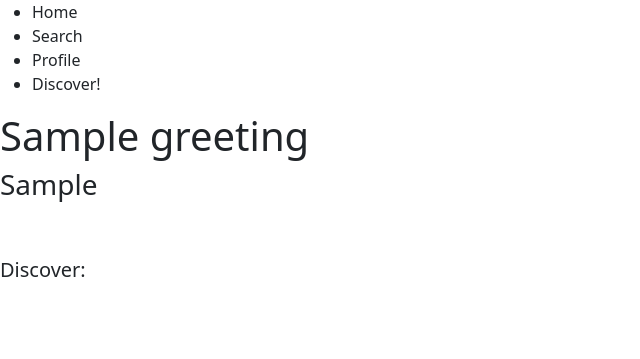
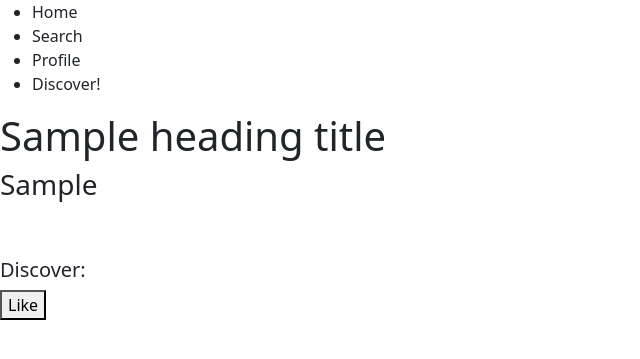
Before and after one commit to KevFrancisco/cs50-web-capstone, a Django app: template films/templates/films/index.html in a window 1280 px wide. Shown: the top 359 px of the page, without its empty margins (0-640 px from the left). Run offline with Django 3.2, Linux system fonts and the light colour scheme; the template is opened without the code that fills it: most values are stand-ins (such as "Sample title", 1, 10 or a date in 2020); some libraries are stand-ins or nearby versions.

Commit message:
start react components

```diff
--- /dev/null
+++ b/films/static/films/js/react_sample.js
@@ -0,0 +1,25 @@
+'use strict';
+
+const e = React.createElement;
+
+class LikeButton extends React.Component {
+  constructor(props) {
+    super(props);
+    this.state = { liked: false };
+  }
+
+  render() {
+    if (this.state.liked) {
+      return 'You liked this.';
+    }
+
+    return e(
+      'button',
+      { onClick: () => this.setState({ liked: true }) },
+      'Like'
+    );
+  }
+}
+
+const domContainer = document.querySelector('#like_button_container');
+ReactDOM.render(e(LikeButton), domContainer);
--- a/films/templates/films/index.html
+++ b/films/templates/films/index.html
@@ -3,7 +3,7 @@
 {% block body %}
 <div>
     <h1>
-        {{greeting}}
+        {{heading_title}}
     </h1>
     <h3>
         {{api_str}}
@@ -19,7 +19,21 @@
     {#     <pre id="json-raw"></pre> #}
     {#    <script src="{% static 'films/js/discover.js' %}"></script> #}
     {#     <button class="btn btn-primary btn-lg" onClick="discover('{{api_key}}')">LOAD!</button> #}
-   {# </div> #}
+    {# </div> #}
+
+    {# REACT TUT #}
+
+    <div id="like_button_container"></div>
+    <!-- Load React. -->
+    <!-- Note: when deploying, replace "development.js" with "production.min.js". -->
+    <script src="https://unpkg.com/react@17/umd/react.development.js" crossorigin></script>
+    <script src="https://unpkg.com/react-dom@17/umd/react-dom.development.js" crossorigin></script>
+
+    <!-- Load our React component. -->
+    <script src="{% static 'films/js/react_sample.js' %}"></script>
+    <link rel="stylesheet" href="{% static 'films/css/bootstrap.min.css' %}">
+
+    {# END REACT TUT #}
 
 </div>
 
--- a/films/views.py
+++ b/films/views.py
@@ -4,7 +4,7 @@ import os, json, urllib
 from django.shortcuts import render, HttpResponse, HttpResponseRedirect
 
 def index(request):
-    greeting = "Commence Capstone: Films"
+    heading_title = "ShowPot!"
     api_key = os.environ.get("TMDB_API_KEY")
 
     # url = f"https://api.themoviedb.org/3/discover/movie?api_key={api_key}&language=en-US&sort_by=popularity.desc&include_adult=false&include_video=false&page=1"
@@ -12,7 +12,7 @@ def index(request):
     # data = json.loads(response.read())
 
     context =  {
-        'greeting': greeting,
+        'heading_title': heading_title,
         'api_key': api_key,
         # 'data': data,
     }
```
